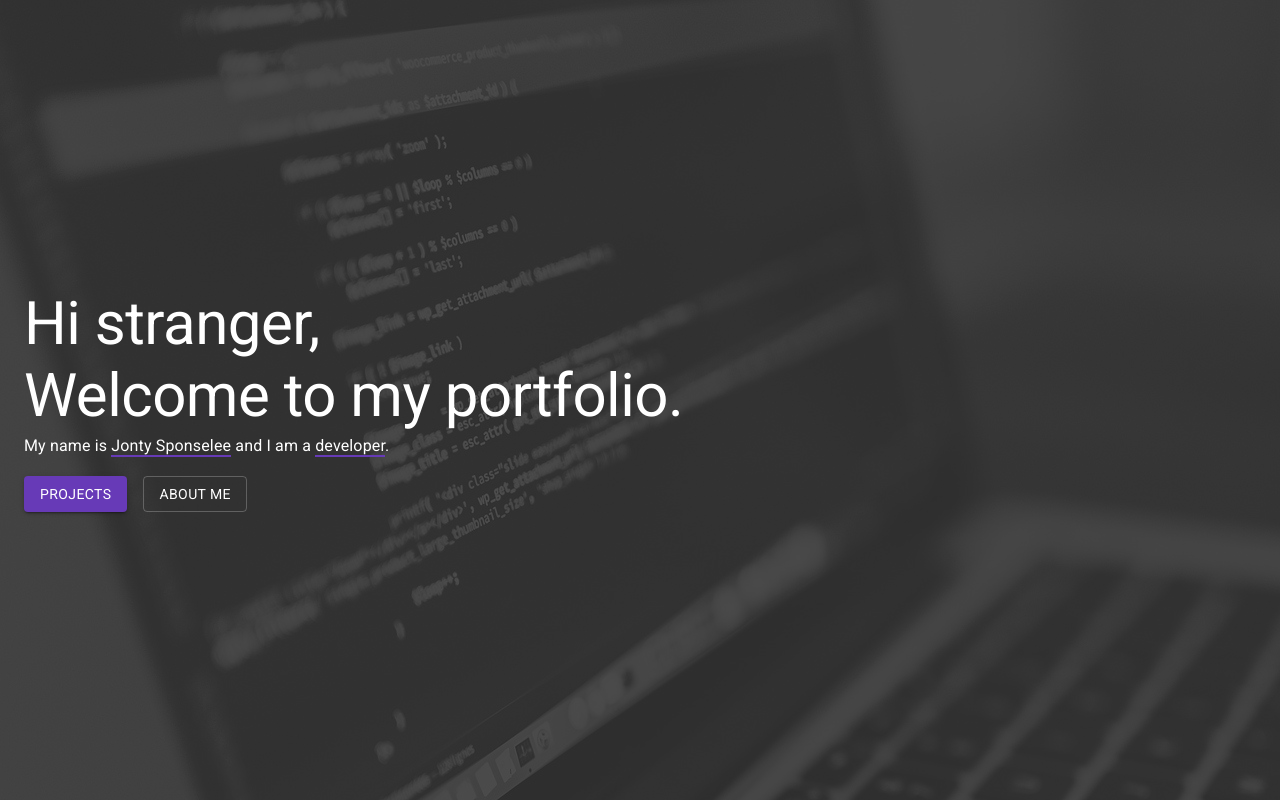
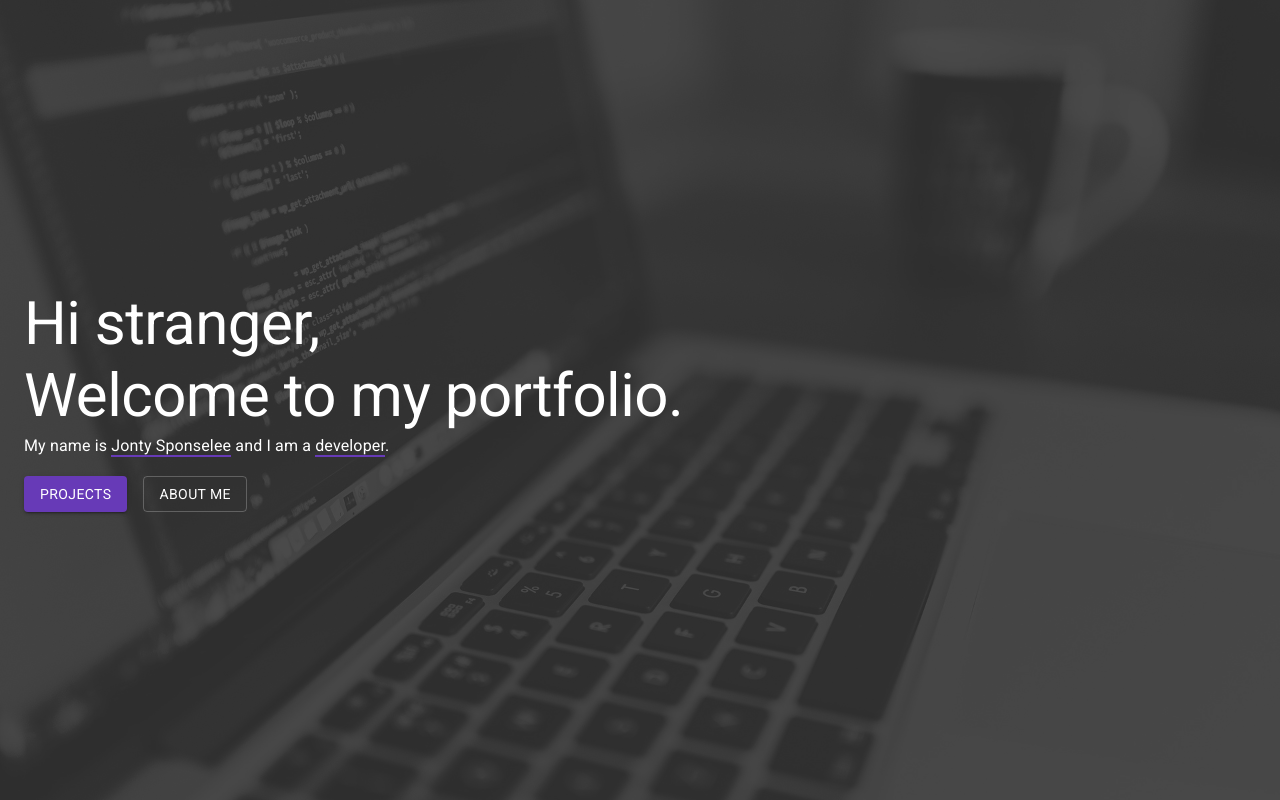
Before and after one commit to jontysponselee/jontysponselee.github.io, a React (Create React App) app: page / in a window 1280 px wide. Built offline with nearby package versions, Linux system fonts and the light colour scheme.

Commit message:
Fix: add better image scaling on homepage

```diff
--- a/src/components/FullWindowBackgroundImage.jsx
+++ b/src/components/FullWindowBackgroundImage.jsx
@@ -5,6 +5,7 @@ const useStyles = makeStyles(() => ({
     backgroundImage: {
         backgroundImage: `url(${homepageImageUrl})`,
         filter: "opacity(15%) grayscale(100%)",
+        backgroundSize: "cover",
         zIndex: "-1",
         position: "absolute",
         top: "0px",
```
